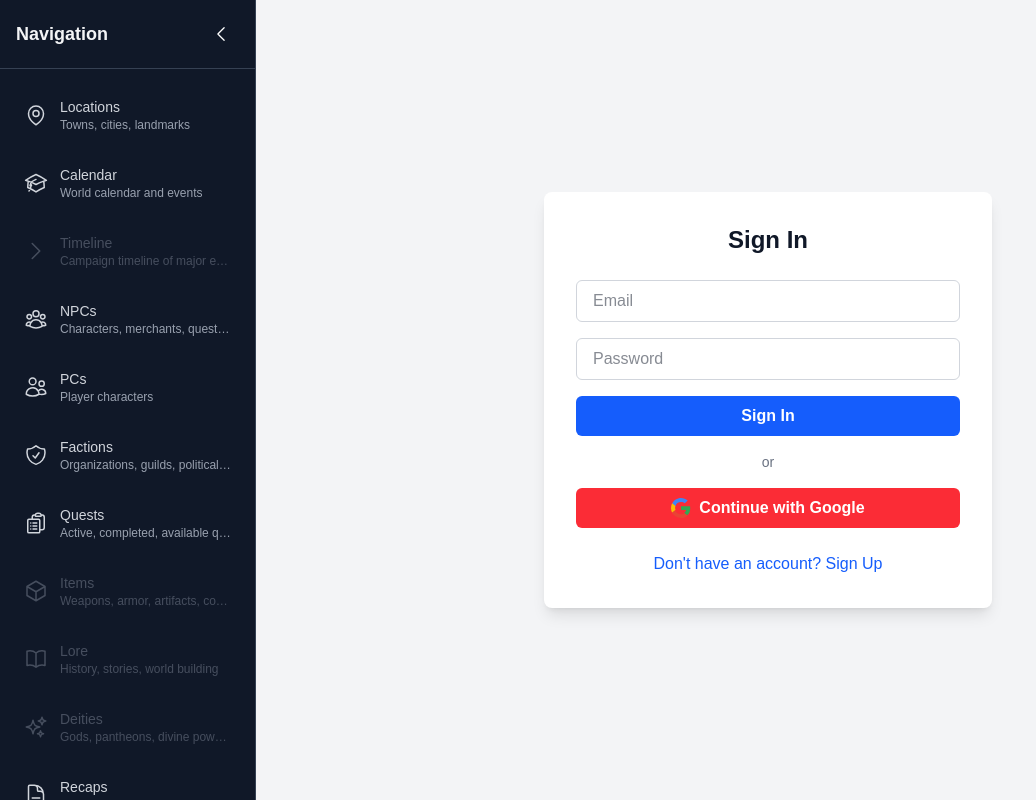
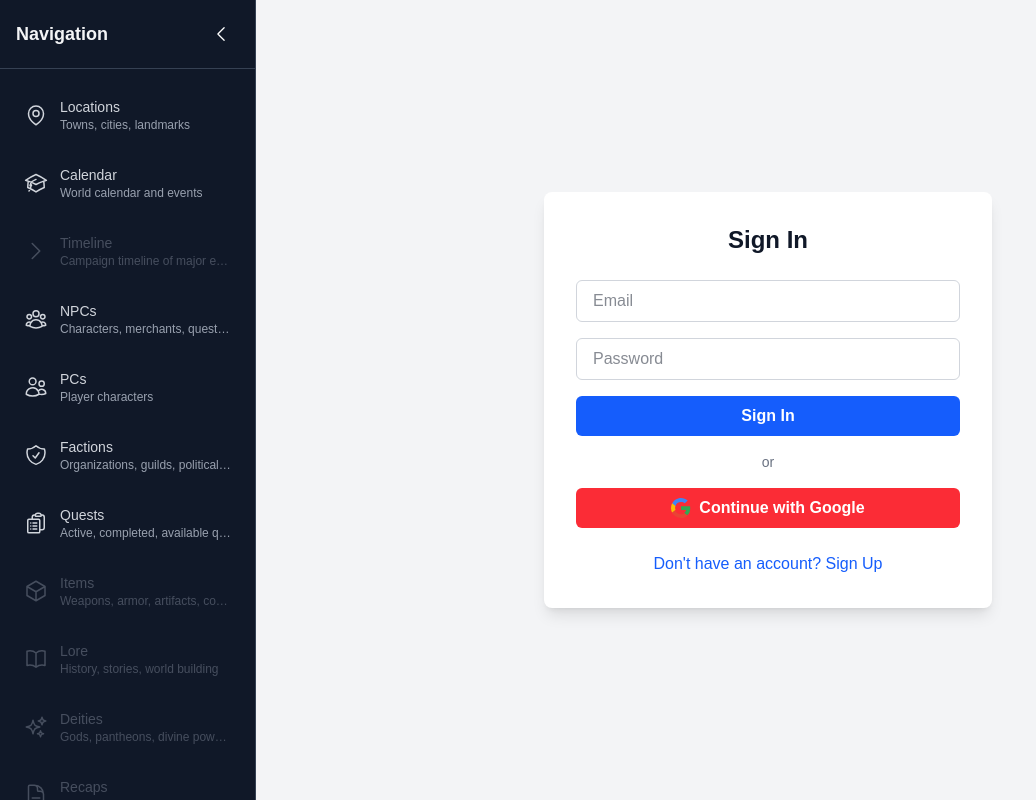
Before and after one commit to astrojason/rpgmanager.astrojason.com, a Next.js app: page /auth in a window 1280 px wide. Shown: the top 800 px of the page, without its empty margins (0-1036 px from the left). Built offline with nearby package versions, Linux system fonts and the light colour scheme; no server answers.

Commit message:
add constella

```diff
--- a/src/components/SideNavigation.tsx
+++ b/src/components/SideNavigation.tsx
@@ -163,13 +163,14 @@ export default function SideNavigation({
             const isPCs = item.id === "pcs";
             // const isTimeline = item.id === "timeline";
             const isCalendar = item.id === "calendar";
-            const isRecaps = item.id === "recaps";
+            // const isRecaps = item.id === "recaps";
             // Disabled pages - coming soon or not yet implemented
             const isDisabled = [
               "items",
               "lore",
               "deities",
               "timeline",
+              "recaps"
             ].includes(item.id);
 
             if (
@@ -180,8 +181,8 @@ export default function SideNavigation({
               isQuests ||
               isPCs ||
               // isTimeline ||
-              isCalendar ||
-              isRecaps
+              isCalendar //||
+              // isRecaps
             ) {
               // Available pages
               return (
--- a/src/data/npcs.json
+++ b/src/data/npcs.json
@@ -433,7 +433,8 @@
     "gender": "Female",
     "location": "Lorehaven Academy, Stormharbor",
     "status": "Alive",
-    "description": "Concierge at the Lorehaven Academy in Stormharbor."
+    "description": "Concierge at the Lorehaven Academy in Stormharbor.",
+    "image": "/images/npcs/constella.png"
   },
   {
     "id": "f6a5c2b3-4d1e-4a2b-8c3d-7e6f5a4b3c2d",
```
Also changed, not shown: 1 other file (tests, documents, lock files or other folders).
